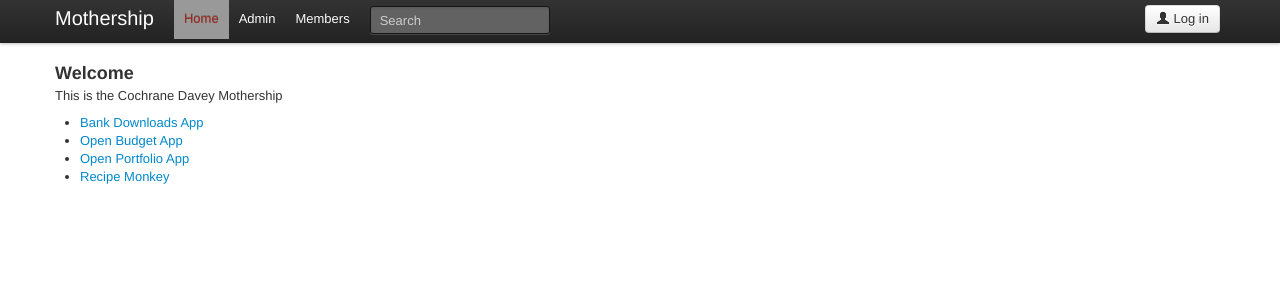
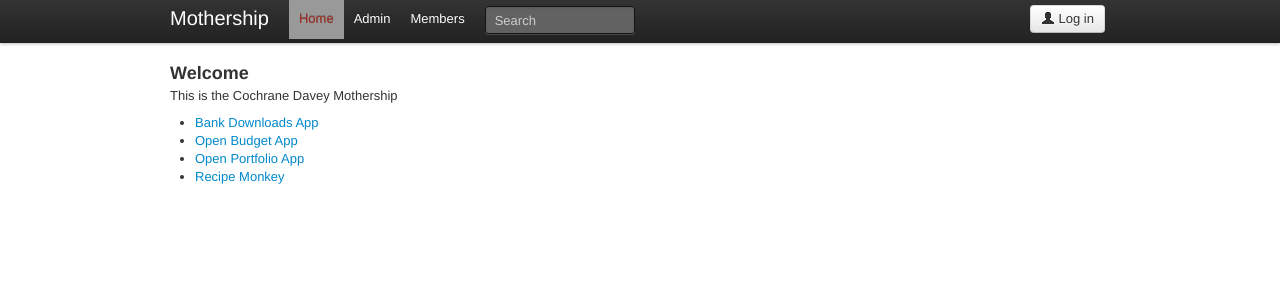
Before and after one commit to evandavey/django_mothership, a Django app: page / in a window 1280 px wide. Shown: the top 300 px of the page. Run offline with Django 3.2, Linux system fonts and the light colour scheme; some libraries are stand-ins or nearby versions; some web fonts are replaced.

Commit message:
hopefully gets basics working

```diff
--- a/templates/base.html
+++ b/templates/base.html
@@ -1,3 +1,4 @@
+{% load staticfiles %}
 
 <!DOCTYPE html>
 <html lang="en">
@@ -13,13 +14,13 @@
 
 
     <!-- Le styles -->
-    <link href="{{STATIC_URL}}/bootstrap/css/bootstrap.css" rel="stylesheet">
+    <link href="{% static "css/bootstrap.css" %}" rel="stylesheet">
     <style>
       body {
         padding-top: 60px; /* 60px to make the container go all the way to the bottom of the topbar */
       }
     </style>
-    <link href="{{STATIC_URL}}/bootstrap/css/bootstrap-responsive.css" rel="stylesheet">
+    <link href="{% static "css/bootstrap-reponsive.css" %}" rel="stylesheet">
 
     <!-- Le HTML5 shim, for IE6-8 support of HTML5 elements -->
     <!--[if lt IE 9]>
@@ -28,10 +29,10 @@
 
     <!-- Le fav and touch icons -->
     <link rel="shortcut icon" href="{{STATIC_URL}}/bootstrap/docs/assets/ico/favicon.ico">
-    <link rel="apple-touch-icon-precomposed" sizes="144x144" href="{{STATIC_URL}}/bootstrap/ico/apple-touch-icon-144-precomposed.png">
-    <link rel="apple-touch-icon-precomposed" sizes="114x114" href="{{STATIC_URL}}/bootstrap/ico/apple-touch-icon-114-precomposed.png">
-    <link rel="apple-touch-icon-precomposed" sizes="72x72" href="{{STATIC_URL}}/bootstrap/ico/apple-touch-icon-72-precomposed.png">
-    <link rel="apple-touch-icon-precomposed" href="{{STATIC_URL}}/bootstrap/ico/apple-touch-icon-57-precomposed.png">
+    <link rel="apple-touch-icon-precomposed" sizes="144x144" href="{% static "ico/apple-touch-icon-144-precomposed.png" %}">
+    <link rel="apple-touch-icon-precomposed" sizes="114x114" href="{% static "ico/apple-touch-icon-114-precomposed.png" %}">
+    <link rel="apple-touch-icon-precomposed" sizes="72x72" href="{% static "ico/apple-touch-icon-72-precomposed.png" %}">
+    <link rel="apple-touch-icon-precomposed" href="{% static "ico/apple-touch-icon-57-precomposed.png" %}">
 
 
   {% block feeds %}{% endblock %}
@@ -108,8 +109,8 @@
     <!-- Le javascript
     ================================================== -->
     <!-- Placed at the end of the document so the pages load faster -->
-    <script src="{{STATIC_URL}}/bootstrap/docs/assets/js/jquery.js"></script>
-    <script src="{{STATIC_URL}}/bootstrap/docs/assets/js/bootstrap.js"></script>
+    <script src="{% static "js/jquery.js" %}"></script>
+    <script src="{% static "js/bootstrap.js" %}"></script>
 
   </body>
 </html>
```
Also changed, not shown: settings.py (+11 -0 lines).
